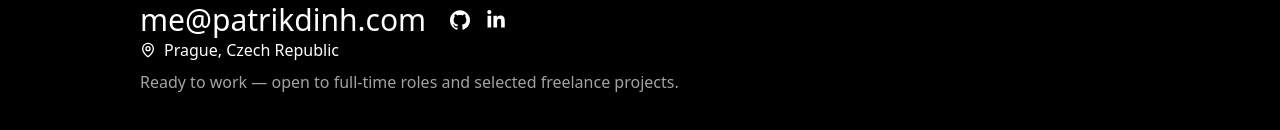
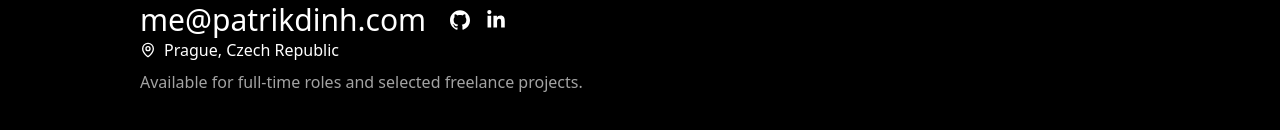
Before and after one commit to iamthepk/patrikdinh.com, a Next.js app: page / in a window 1280 px wide. Shown: the part 7210-7340 px from the top of the page. Built offline with nearby package versions, Linux system fonts and the light colour scheme.

Commit message:
Refine availability copy

```diff
--- a/app/components/Footer.tsx
+++ b/app/components/Footer.tsx
@@ -58,7 +58,7 @@ export default function Footer() {
                 className="text-sm md:text-base font-medium"
                 style={{ color: "var(--text-muted)" }}
               >
-                Ready to work — open to full-time roles and selected freelance projects.
+                Available for full-time roles and selected freelance projects.
               </p>
             </div>
           </div>
--- a/app/opengraph-image.tsx
+++ b/app/opengraph-image.tsx
@@ -171,7 +171,7 @@ export default function OpenGraphImage() {
                   boxShadow: "0 0 24px rgba(123, 241, 168, 0.65)",
                 }}
               />
-              <div style={{ display: "flex" }}>Ready to work</div>
+              <div style={{ display: "flex" }}>Available for work</div>
             </div>
           </div>
         </div>
```
